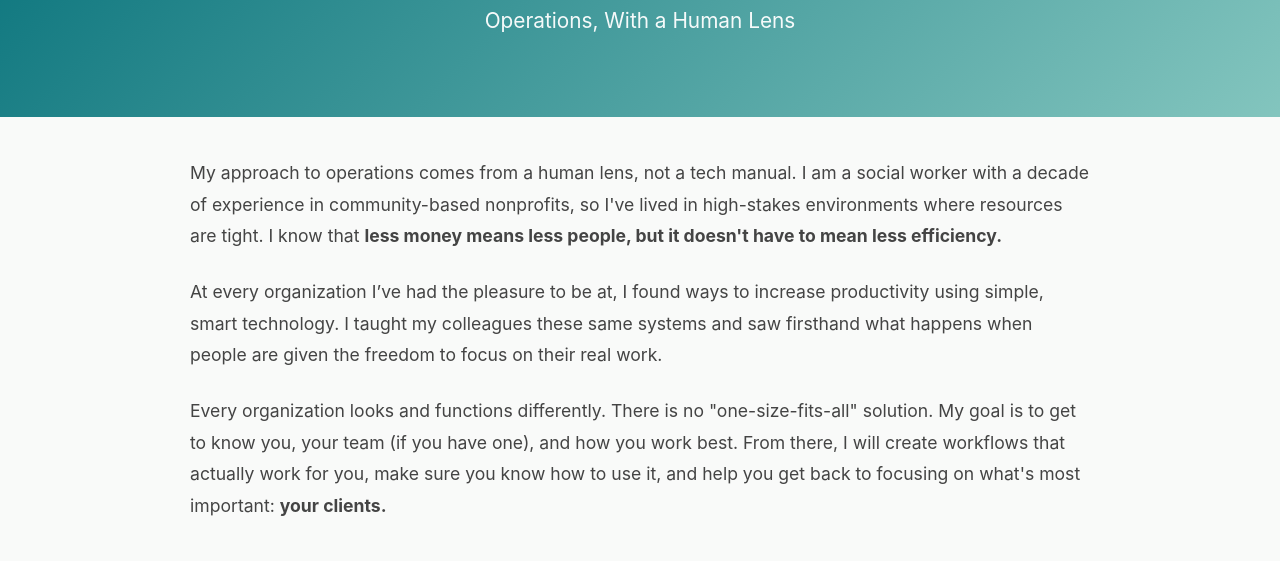
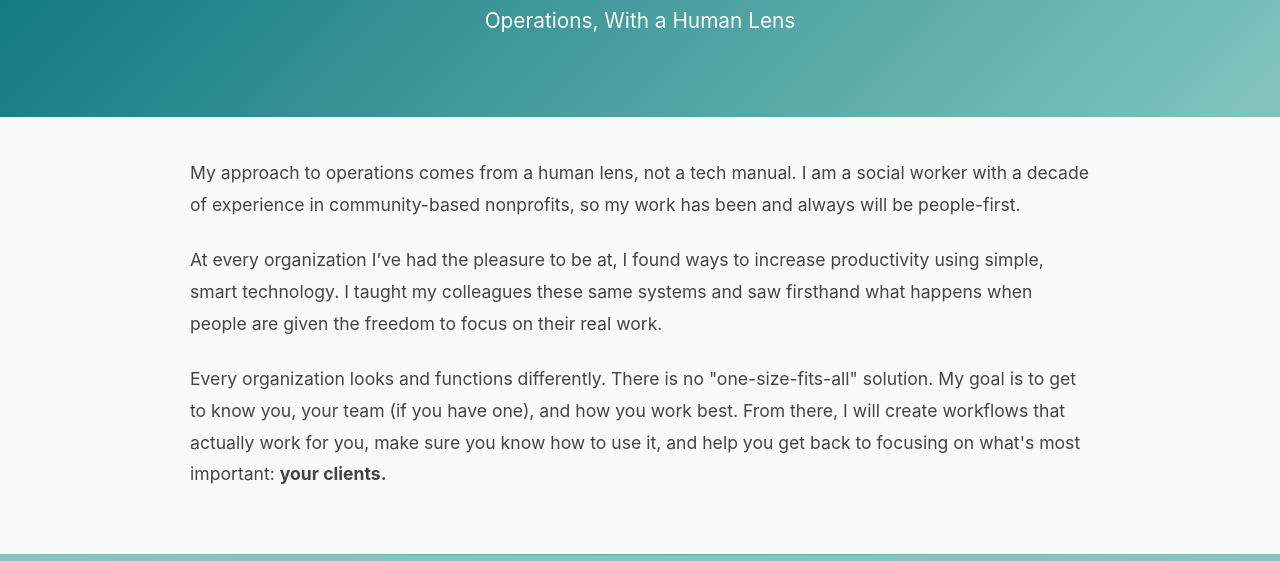
Before and after one commit to bloomonconsulting/bloomonconsulting, a plain HTML site: page about.html in a window 1280 px wide. Shown: the part 239-800 px from the top of the page. Drawn offline with Linux system fonts and the light colour scheme.

Commit message:
Update about.html

```diff
--- a/about.html
+++ b/about.html
@@ -66,7 +66,7 @@
         <div class="container">
             <div class="about-content">
                 <div class="about-text fade-in">
-                    <p>My approach to operations comes from a human lens, not a tech manual. I am a social worker with a decade of experience in community-based nonprofits, so I've lived in high-stakes environments where resources are tight. I know that <strong>less money means less people, but it doesn't have to mean less efficiency.</strong></p>
+                    <p>My approach to operations comes from a human lens, not a tech manual. I am a social worker with a decade of experience in community-based nonprofits, so my work has been and always will be people-first.</strong></p>
                     <p>At every organization I’ve had the pleasure to be at, I found ways to increase productivity using simple, smart technology. I taught my colleagues these same systems and saw firsthand what happens when people are given the freedom to focus on their real work.</p>
                     <p>Every organization looks and functions differently. There is no "one-size-fits-all" solution. My goal is to get to know you, your team (if you have one), and how you work best. From there, I will create workflows that actually work for you, make sure you know how to use it, and help you get back to focusing on what's most important: <strong>your clients.</strong></p>
                 </div>
```
